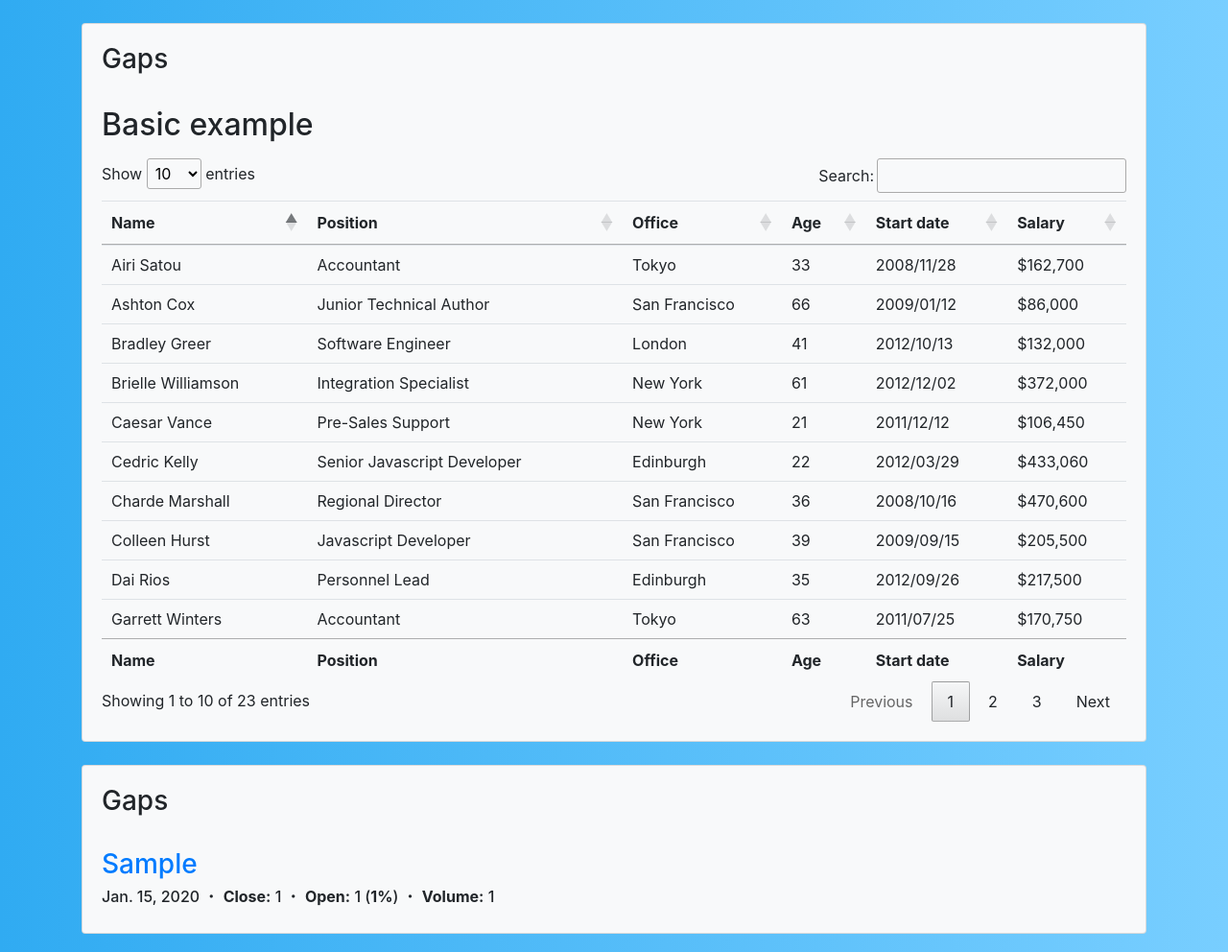
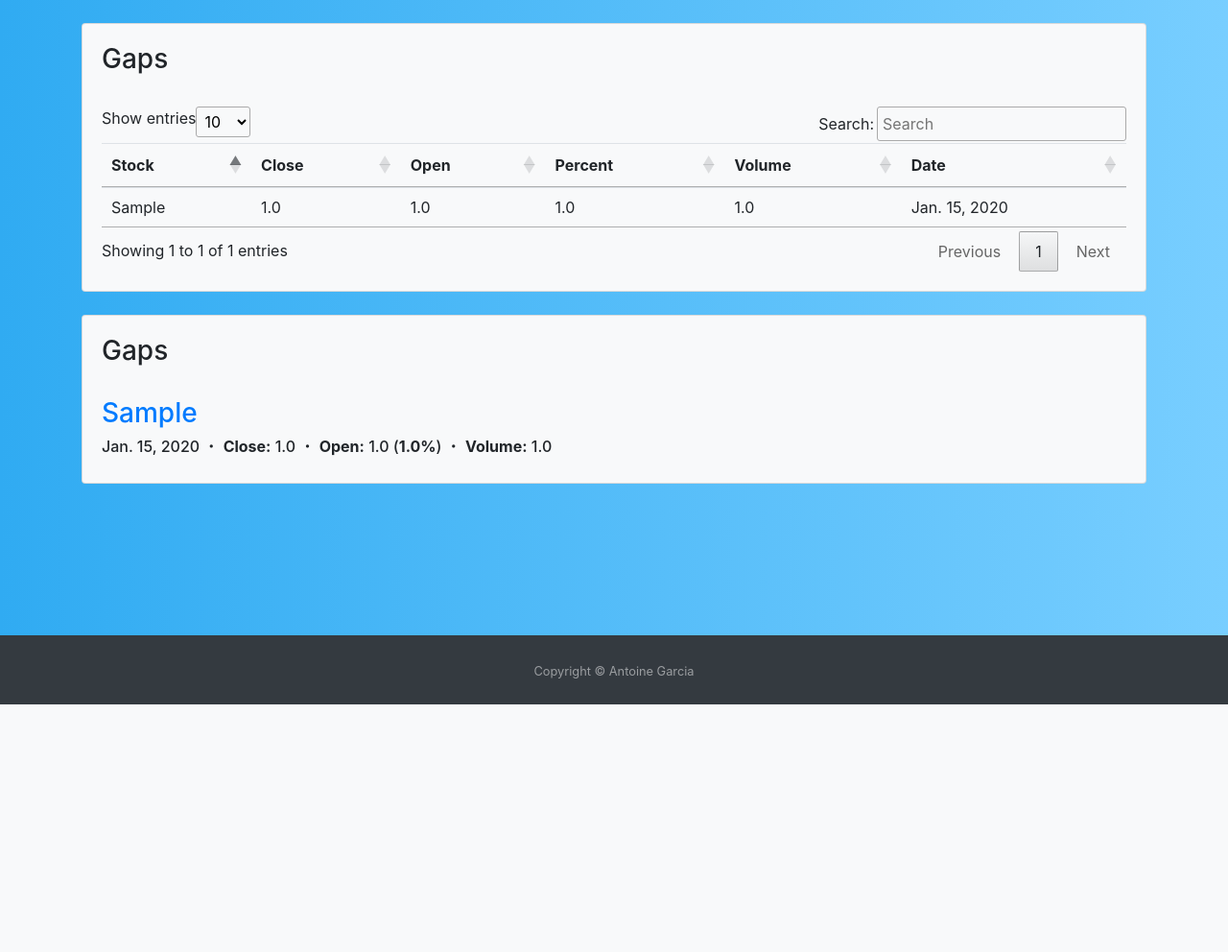
Before and after one commit to antoinewg/jasmin, a Django app: template templates/pages/gaps.html in a window 1280 px wide. Shown: the part 66-1058 px from the top of the page at 96% size. After the commit the page ends 800 px from the top, so only its background shows below. Run offline with Django 3.2, Linux system fonts and the light colour scheme; the template is opened without the code that fills it: values that come from a table or form of the project are taken from there, others are empty; tables that the repository leaves empty hold one stand-in row (values such as "Sample post"); some libraries are stand-ins or nearby versions.

Commit message:
change models and display nice table

```diff
--- a/equities/models.py
+++ b/equities/models.py
@@ -27,12 +27,12 @@ class Company(models.Model):
 class Gap(models.Model):
     uid = models.UUIDField(primary_key=True, default=uuid.uuid4)
     symbol = models.CharField(max_length=100)  # "AAPL"
-    close = models.IntegerField()
-    next_open = models.IntegerField()
-    percent = models.IntegerField()
-    next_volume = models.IntegerField()
+    close = models.FloatField()
+    next_open = models.FloatField()
+    percent = models.FloatField()
+    volume_above_average = models.FloatField()
+    next_volume = models.FloatField()
     timestamp = models.DateField()
-    next_timestamp = models.DateField()
     filled = models.BooleanField(default=False)
 
 
--- a/equities/views.py
+++ b/equities/views.py
@@ -7,6 +7,9 @@ from equities.api import endpoints
 
 def gaps(request):
     gaps = models.Gap.objects.all().order_by("-percent")
+    import ipdb
+
+    ipdb.set_trace()
     return render(request, "pages/gaps.html", locals())
 
 
--- a/templates/pages/gaps.html
+++ b/templates/pages/gaps.html
@@ -7,9 +7,36 @@
   <script src="https://code.jquery.com/jquery-3.3.1.js"></script>
   <script src="https://cdn.datatables.net/1.10.20/js/jquery.dataTables.min.js"></script>
   <script>
+    // Material Design example
     $(document).ready(function () {
-      $("#dtBasicExample").DataTable();
-      $(".dataTables_length").addClass("bs-select");
+      $("#dtMaterialDesignExample").DataTable();
+      $("#dtMaterialDesignExample_wrapper")
+        .find("label")
+        .each(function () {
+          $(this).parent().append($(this).children());
+        });
+
+      $("#dtMaterialDesignExample_wrapper .dataTables_filter")
+        .find("input")
+        .each(function () {
+          const $this = $(this);
+          $this.attr("placeholder", "Search");
+          $this.removeClass("form-control-sm");
+        });
+      $("#dtMaterialDesignExample_wrapper .dataTables_length").addClass(
+        "d-flex flex-row"
+      );
+      $("#dtMaterialDesignExample_wrapper .dataTables_filter").addClass(
+        "md-form"
+      );
+      $("#dtMaterialDesignExample_wrapper select").removeClass(
+        "custom-select custom-select-sm form-control form-control-sm"
+      );
+      $("#dtMaterialDesignExample_wrapper select").addClass("mdb-select");
+      $("#dtMaterialDesignExample_wrapper .mdb-select").materialSelect();
+      $("#dtMaterialDesignExample_wrapper .dataTables_filter")
+        .find("label")
+        .remove();
     });
   </script>
 </head>
@@ -21,214 +48,34 @@
 
       <br />
 
-      <h2 class="mb-3">Basic example</h2>
-      <table id="dtBasicExample" class="table" width="100%">
+      <table
+        id="dtMaterialDesignExample"
+        class="table"
+        cellspacing="0"
+        width="100%"
+      >
         <thead>
           <tr>
-            <th class="th-sm">Name</th>
-            <th class="th-sm">Position</th>
-            <th class="th-sm">Office</th>
-            <th class="th-sm">Age</th>
-            <th class="th-sm">Start date</th>
-            <th class="th-sm">Salary</th>
+            <th class="th-sm">Stock</th>
+            <th class="th-sm">Close</th>
+            <th class="th-sm">Open</th>
+            <th class="th-sm">Percent</th>
+            <th class="th-sm">Volume</th>
+            <th class="th-sm">Date</th>
           </tr>
         </thead>
         <tbody>
+          {% for gap in gaps %}
           <tr>
-            <td>Tiger Nixon</td>
-            <td>System Architect</td>
-            <td>Edinburgh</td>
-            <td>61</td>
-            <td>2011/04/25</td>
-            <td>$320,800</td>
+            <td>{{ gap.symbol }}</td>
+            <td>{{ gap.close }}</td>
+            <td>{{ gap.next_open }}</td>
+            <td>{{ gap.percent }}</td>
+            <td>{{ gap.next_volume }}</td>
+            <td>{{ gap.timestamp }}</td>
           </tr>
-          <tr>
-            <td>Garrett Winters</td>
-            <td>Accountant</td>
-            <td>Tokyo</td>
-            <td>63</td>
-            <td>2011/07/25</td>
-            <td>$170,750</td>
-          </tr>
-          <tr>
-            <td>Ashton Cox</td>
-            <td>Junior Technical Author</td>
-            <td>San Francisco</td>
-            <td>66</td>
-            <td>2009/01/12</td>
-            <td>$86,000</td>
-          </tr>
-          <tr>
-            <td>Cedric Kelly</td>
-            <td>Senior Javascript Developer</td>
-            <td>Edinburgh</td>
-            <td>22</td>
-            <td>2012/03/29</td>
-            <td>$433,060</td>
-          </tr>
-          <tr>
-            <td>Airi Satou</td>
-            <td>Accountant</td>
-            <td>Tokyo</td>
-            <td>33</td>
-            <td>2008/11/28</td>
-            <td>$162,700</td>
-          </tr>
-          <tr>
-            <td>Brielle Williamson</td>
-            <td>Integration Specialist</td>
-            <td>New York</td>
-            <td>61</td>
-            <td>2012/12/02</td>
-            <td>$372,000</td>
-          </tr>
-          <tr>
-            <td>Herrod Chandler</td>
-            <td>Sales Assistant</td>
-            <td>San Francisco</td>
-            <td>59</td>
-            <td>2012/08/06</td>
-            <td>$137,500</td>
-          </tr>
-          <tr>
-            <td>Rhona Davidson</td>
-            <td>Integration Specialist</td>
-            <td>Tokyo</td>
-            <td>55</td>
-            <td>2010/10/14</td>
-            <td>$327,900</td>
-          </tr>
-          <tr>
-            <td>Colleen Hurst</td>
-            <td>Javascript Developer</td>
-            <td>San Francisco</td>
-            <td>39</td>
-            <td>2009/09/15</td>
-            <td>$205,500</td>
-          </tr>
-          <tr>
-            <td>Sonya Frost</td>
-            <td>Software Engineer</td>
-            <td>Edinburgh</td>
-            <td>23</td>
-            <td>2008/12/13</td>
-            <td>$103,600</td>
-          </tr>
-          <tr>
-            <td>Jena Gaines</td>
-            <td>Office Manager</td>
-            <td>London</td>
-            <td>30</td>
-            <td>2008/12/19</td>
-            <td>$90,560</td>
-          </tr>
-          <tr>
-            <td>Quinn Flynn</td>
-            <td>Support Lead</td>
-            <td>Edinburgh</td>
-            <td>22</td>
-            <td>2013/03/03</td>
-            <td>$342,000</td>
-          </tr>
-          <tr>
-            <td>Charde Marshall</td>
-            <td>Regional Director</td>
-            <td>San Francisco</td>
-            <td>36</td>
-            <td>2008/10/16</td>
-            <td>$470,600</td>
-          </tr>
-          <tr>
-            <td>Haley Kennedy</td>
-            <td>Senior Marketing Designer</td>
-            <td>London</td>
-            <td>43</td>
-            <td>2012/12/18</td>
-            <td>$313,500</td>
-          </tr>
-          <tr>
-            <td>Tatyana Fitzpatrick</td>
-            <td>Regional Director</td>
-            <td>London</td>
-            <td>19</td>
-            <td>2010/03/17</td>
-            <td>$385,750</td>
-          </tr>
-          <tr>
-            <td>Michael Silva</td>
-            <td>Marketing Designer</td>
-            <td>London</td>
-            <td>66</td>
-            <td>2012/11/27</td>
-            <td>$198,500</td>
-          </tr>
-          <tr>
-            <td>Paul Byrd</td>
-            <td>Chief Financial Officer (CFO)</td>
-            <td>New York</td>
-            <td>64</td>
-            <td>2010/06/09</td>
-            <td>$725,000</td>
-          </tr>
-          <tr>
-            <td>Gloria Little</td>
-            <td>Systems Administrator</td>
-            <td>New York</td>
-            <td>59</td>
-            <td>2009/04/10</td>
-            <td>$237,500</td>
-          </tr>
-          <tr>
-            <td>Bradley Greer</td>
-            <td>Software Engineer</td>
-            <td>London</td>
-            <td>41</td>
-            <td>2012/10/13</td>
-            <td>$132,000</td>
-          </tr>
-          <tr>
-            <td>Dai Rios</td>
-            <td>Personnel Lead</td>
-            <td>Edinburgh</td>
-            <td>35</td>
-            <td>2012/09/26</td>
-            <td>$217,500</td>
-          </tr>
-          <tr>
-            <td>Jenette Caldwell</td>
-            <td>Development Lead</td>
-            <td>New York</td>
-            <td>30</td>
-            <td>2011/09/03</td>
-            <td>$345,000</td>
-          </tr>
-          <tr>
-            <td>Yuri Berry</td>
-            <td>Chief Marketing Officer (CMO)</td>
-            <td>New York</td>
-            <td>40</td>
-            <td>2009/06/25</td>
-            <td>$675,000</td>
-          </tr>
-          <tr>
-            <td>Caesar Vance</td>
-            <td>Pre-Sales Support</td>
-            <td>New York</td>
-            <td>21</td>
-            <td>2011/12/12</td>
-            <td>$106,450</td>
-          </tr>
+          {% endfor %}
         </tbody>
-        <tfoot>
-          <tr>
-            <th>Name</th>
-            <th>Position</th>
-            <th>Office</th>
-            <th>Age</th>
-            <th>Start date</th>
-            <th>Salary</th>
-          </tr>
-        </tfoot>
       </table>
     </div>
   </div>
```
Also changed, not shown: equities/management/commands/detect_gaps.py (+16 -13 lines), equities/migrations/0002_auto_20200503_1517.py (added).
